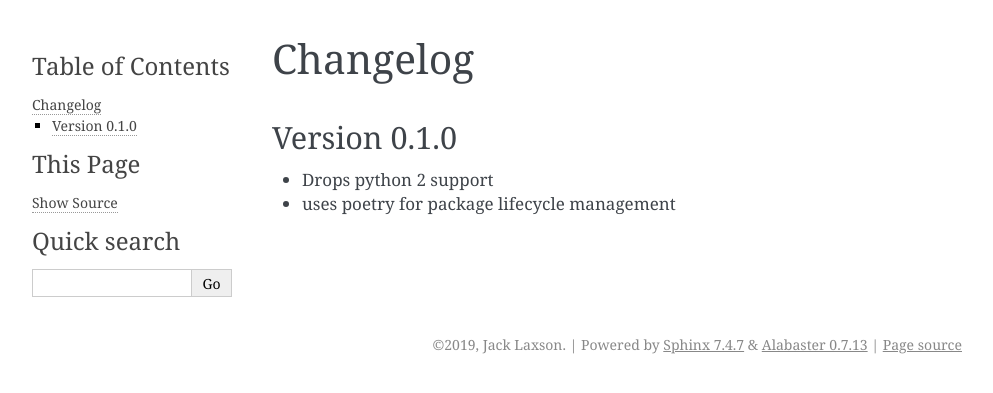
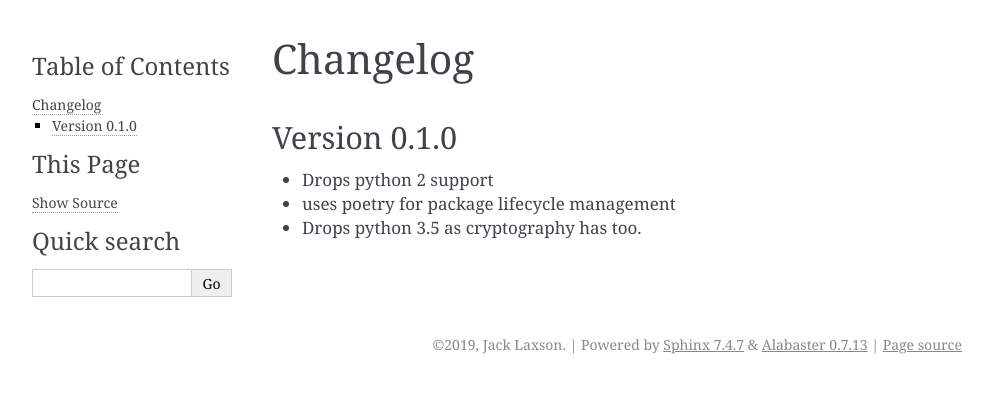
Before and after one commit to jrabbit/taskd-client-py, a Sphinx documentation site: the page built from docs/source/changes.rst, in a window 1280 px wide. Shown: the top 393 px of the page, without its empty margins (148-1141 px from the left). Built offline with Sphinx 7.4.7, drawn with Linux system fonts in a browser that asks for light colours.

Commit message:
add changelog

```diff
--- a/docs/source/changes.rst
+++ b/docs/source/changes.rst
@@ -6,3 +6,4 @@ Version 0.1.0
 
 - Drops python 2 support
 - uses poetry for package lifecycle management
+- Drops python 3.5 as cryptography has too.
```
